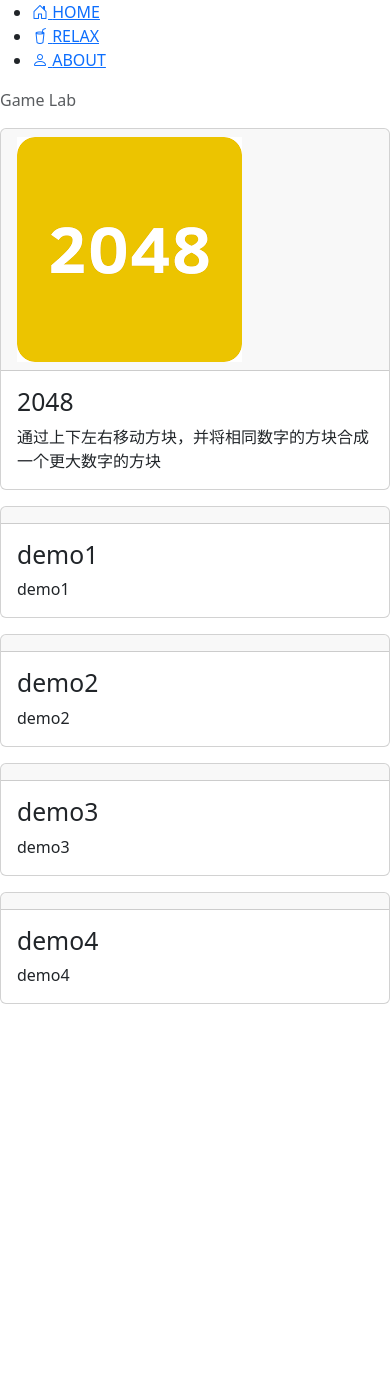
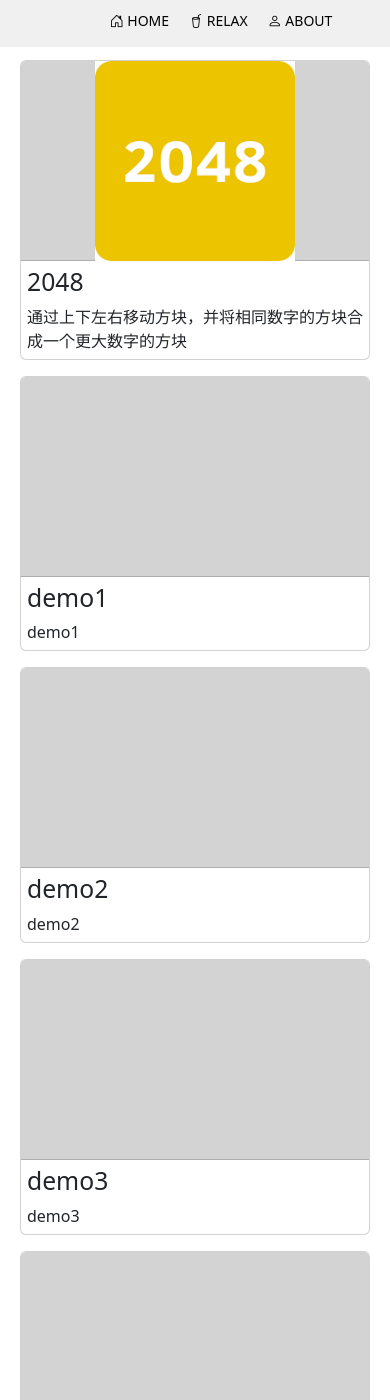
Before and after one commit to zeta-zero/zeta-zero.github.io, a Jekyll site: the page built from assets/web/gameindex/gamepage.html, in a window 390 px wide and 1400 px high. Built offline with Jekyll 4.4.1, drawn with Linux system fonts in a browser that asks for light colours.

Commit message:
add phone them

```diff
--- a/assets/css/defaultpagelist.css
+++ b/assets/css/defaultpagelist.css
@@ -1,12 +1,12 @@
 @import url("https://cdn.jsdelivr.net/npm/bootstrap-icons@1.10.0/font/bootstrap-icons.css");
 
+#container {
+    /* 样式代码 */
+    left: 0;
+    --user-leftbar-btn-secondry:#f72585;
+}
+
 @media screen and (min-width: 800px) {
-    #container {
-        /* 样式代码 */
-        left: 0;
-        --user-leftbar-btn-secondry:#f72585;
-    }
-
     #sidebar {
         z-index: 1;
         color: #fff;
@@ -85,3 +85,43 @@
         background-color: var(--user-leftbar-btn-secondry);
     }
 }
+
+
+@media screen and (max-width: 800px) {
+    #sidebar {
+        z-index: 1;
+        color: #fff;
+        width: 100%;
+        top: 0;
+        padding-top: 10px;
+        background-color: #f0f0f0;
+        position: fixed;
+    }
+
+    .user-content{
+        padding: 0;
+        margin: 0;
+        width:100%;
+    }
+
+    .user-bar-setting {
+        display: flex;
+        justify-content: center;
+        padding-bottom: 0;
+        list-style: none;
+        font-size: 14px;
+    }
+
+    .user-bar-setting li a {
+        text-decoration: none;
+        color: black;
+        position: relative;
+    }
+
+    .user-bar-setting li {
+        display: inline;
+        padding-left: 20px;
+        padding-bottom: 0px;
+    }
+
+}
--- a/assets/web/gameindex/gamepage.css
+++ b/assets/web/gameindex/gamepage.css
@@ -1,8 +1,6 @@
-@media screen and (min-width: 800px) {
 body {
     background-color: white;
     min-height: 100vh;
-        width: 100vw;
 }
 
 #GameBody {
@@ -13,6 +11,12 @@
     height: fit-content;
     --user-card-bgcolr-hover:#0563bb
 }
+
+@media screen and (min-width: 800px) {
+    #GameBody {
+        height: fit-content;
+    }
+
 
     .user-card-header{
         background-color: lightgray;
@@ -36,7 +40,8 @@
     }
 
     .card-img-setting {
-        width: 200px;
+        max-height: 200px;
+        width: inherit;
     }
 
     #bar-setting {
@@ -52,3 +57,32 @@
         padding-top: 6px;
     }
 }
+
+@media screen and (max-width: 800px) {
+    #content {
+        z-index: 0;
+        /* 左侧宽度 + 20px 间隔 */
+        padding: 60px 20px 20px 20px;
+
+        --user-card-bgcolr-hover: #0563bb
+    }
+
+    #bar-setting {
+        display: none;
+    }
+
+    .user-card-header{
+        background-color: lightgray;
+        height: 200px;
+        display: flex;
+        justify-content: center;
+    }
+
+    .card-body-setting {
+        padding: 6px;
+    }
+
+    .card-img-setting {
+        height: 200px;
+    }
+}
--- a/assets/web/gameindex/gamepage.html
+++ b/assets/web/gameindex/gamepage.html
@@ -20,7 +20,7 @@ layout: game
             <a href="{{ project.url }}" style="text-decoration: none;">
                 <div class="card mb-3">
                     <div class="card-header user-card-header d-flex align-items-center">
-                        <img src="{{ project.imgurl }}" class="Center-block card-img-setting" />
+                        <img src="{{ project.imgurl }}" class="card-img-setting" />
                     </div>
                     <div class="card-body card-body-setting user-card-anima">
                         <h2 class="card-text d-flex">{{ project.title }}</h2>
```
Also changed, not shown: assets/css/Comm/CommStyle.css (+64 -15 lines), 4 other files. Lines whose indentation alone changed are shown as unchanged.
